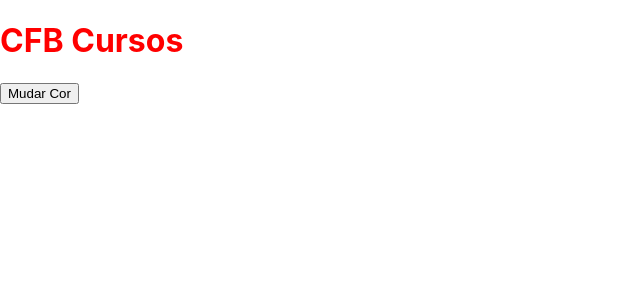
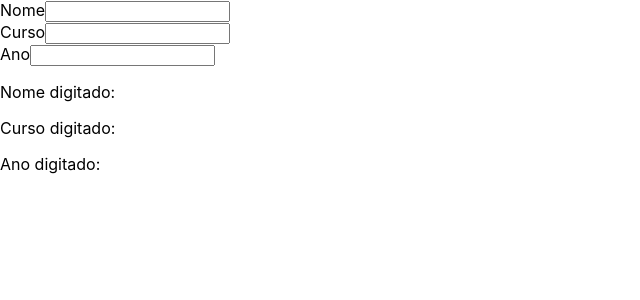
Before and after one commit to kaueOliveira/React, a React (Create React App) app: page / in a window 1280 px wide. Shown: the top 300 px of the page, without its empty margins (0-640 px from the left). Built offline with nearby package versions, Linux system fonts and the light colour scheme.

Commit message:
Manipulando Objetos com State

```diff
--- a/src/App.js
+++ b/src/App.js
@@ -3,34 +3,31 @@
 
 export default function App() {
 
-  const [cor, setCor] = useState(1)
+  const [form, setForm] = useState({"nome":"", "curso":"", "ano":""})
 
-  const vermelho = {color: '#f00'}
-  const verde = {color: '#0f0'}
-  const azul = {color: '#00f'}
+  const handleFormChange = (e) => {
+    if(e.target.getAttribute('name') === 'fnome') {
+      setForm({"nome": e.target.value, "curso": form.curso, "ano": form.ano})
+    } else if(e.target.getAttribute('name') === 'fcurso') {
+      setForm({"nome": form.nome, "curso": e.target.value, "ano": form.ano})
+    } else {
+      setForm({"nome": form.nome, "curso": form.curso, "ano": e.target.value})
+    }
 
-  const retCor =(c)=> {
-    if (c === 1) {
-      return vermelho
-    } else if (c === 2) {
-      return verde
-    } else {
-      return azul
-    }
-  }
-
-  const mudaCor =()=> {
-    console.log(cor)
-    setCor(cor+1)
-    if (cor > 2) {
-      setCor(1)
-    }
   }
 
   return (
     <>
-      <h1 style={retCor(cor)}>CFB Cursos</h1>
-      <button onClick={()=>mudaCor()}>Mudar Cor</button>
+      <label>Nome</label>
+      <input type="text" name="fnome" value={form.nome} onChange={(e)=>handleFormChange(e)}/><br/>
+      <label>Curso</label>
+      <input type="text" name="fcurso" value={form.curso} onChange={(e)=>handleFormChange(e)}/><br/>
+      <label>Ano</label>
+      <input type="text" name="fano" value={form.ano} onChange={(e)=>handleFormChange(e)}/><br/>
+
+      <p>Nome digitado: {form.nome}</p>
+      <p>Curso digitado: {form.curso}</p>
+      <p>Ano digitado: {form.ano}</p>
     </>
   );
 }
```
